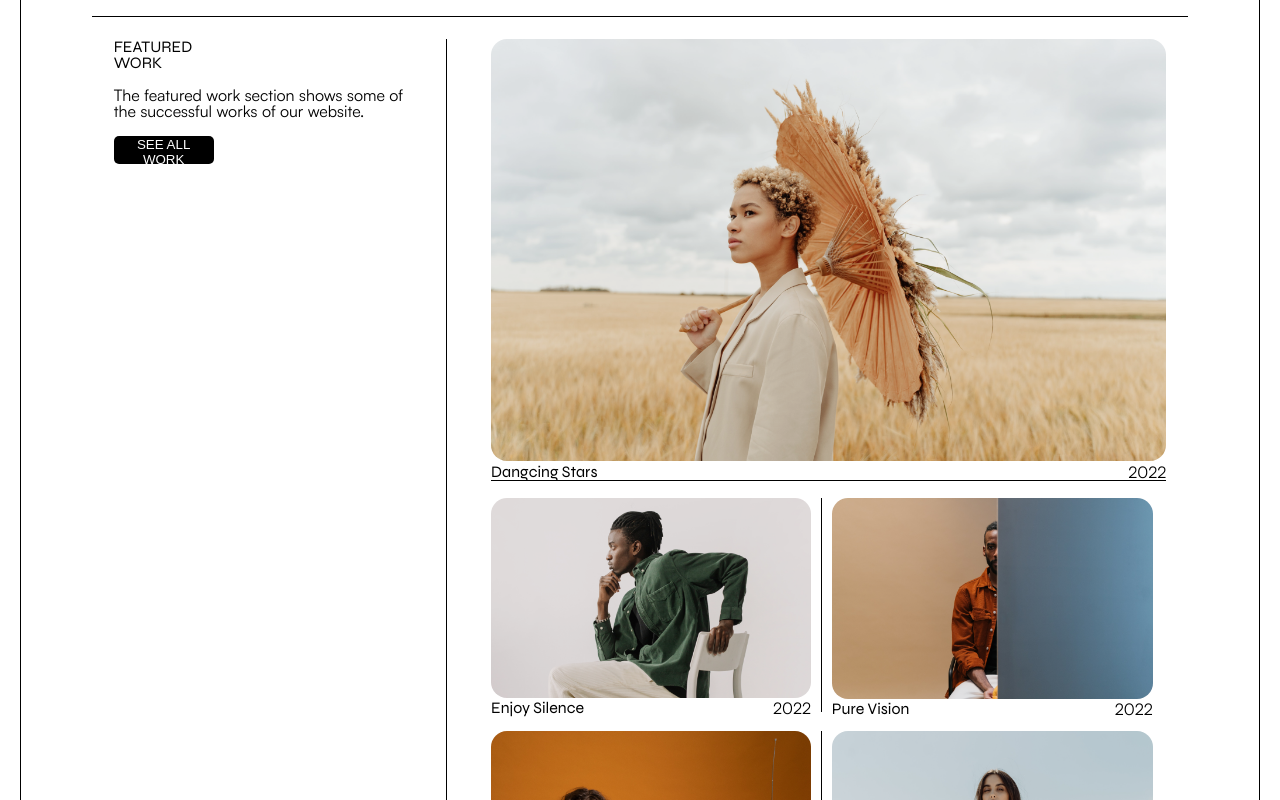
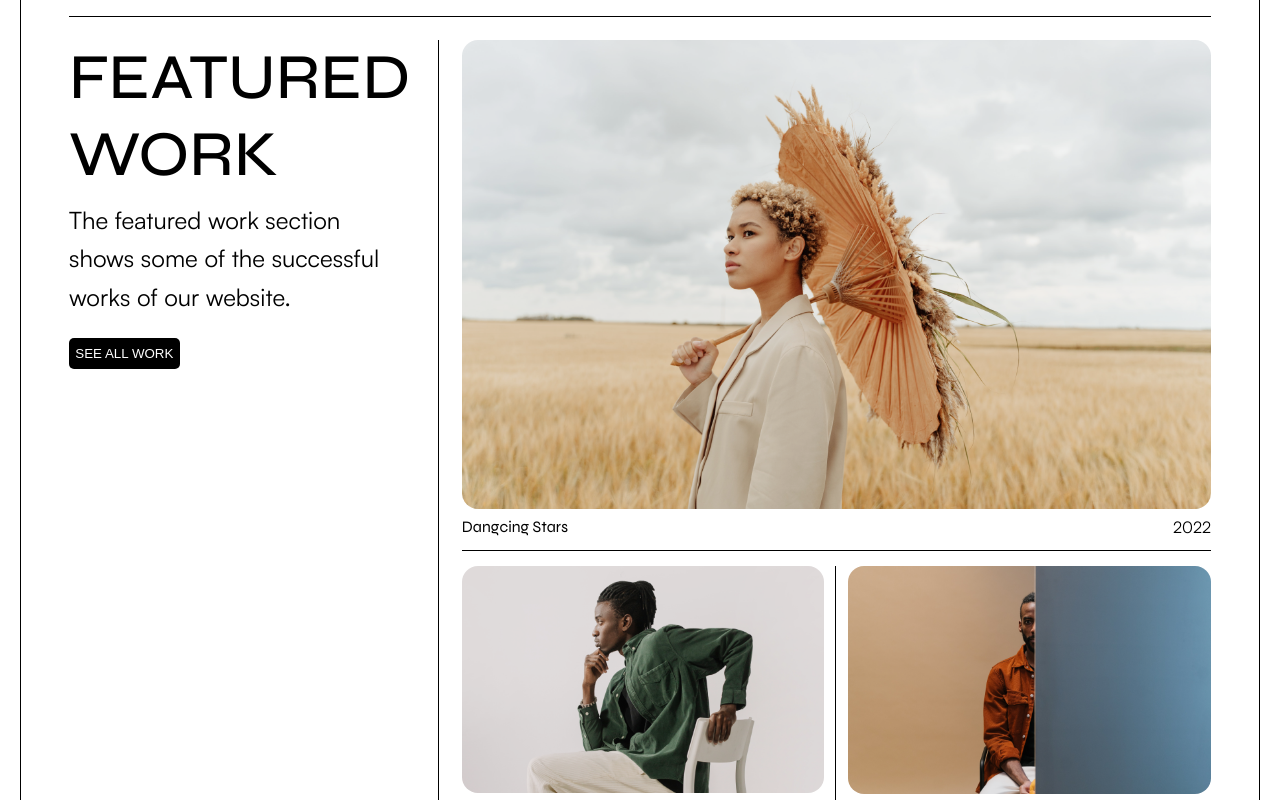
Before and after one commit to taodemy/website, a Next.js app: page / in a window 1280 px wide. Shown: the part 2040-2840 px from the top of the page. Built offline with nearby package versions, Linux system fonts and the light colour scheme.

Commit message:
css adjustment

```diff
--- a/components/FeaturedWorkSection.tsx
+++ b/components/FeaturedWorkSection.tsx
@@ -1,16 +1,15 @@
-import { Inter } from "@next/font/google";
 import Picturedbox from "./Picturedbox";
-import styles from "../styles/featured_work.module.css";
+import styles from "../styles/FeaturedWork.module.css";
 import { textFont, titleFont } from "../pages/_app";
 
 export default function Home() {
   return (
     <div className={styles["featured-work"]}>
       <div className={styles["featured-work__left-container"]}>
-        <h1 className={`${titleFont.className} heading-h1-uppercase`}>
+        <h1 className={`${titleFont.className} global__heading-h1 `}>
           FEATURED <br /> WORK
         </h1>
-        <p className={`${textFont.className} text-large`}>
+        <p className={`${textFont.className} global__text--large`}>
           The featured work section shows some of the successful works of our website.
         </p>
         <button className={styles["featured-work__btn"]}>SEE ALL WORK</button>
--- a/components/Picturedbox.tsx
+++ b/components/Picturedbox.tsx
@@ -1,4 +1,4 @@
-import styles from "@/styles/featured_work.module.css";
+import styles from "@/styles/FeaturedWork.module.css";
 import { textFont, titleFont } from "../pages/_app";
 
 interface MyProps {
--- a/styles/featured_work.module.css
+++ b/styles/FeaturedWork.module.css
@@ -1,5 +1,5 @@
 .featured-work {
-  margin: 2%;
+  margin-top: 2%;
   display: flex;
   border-bottom: #000000 solid 1px;
   border-top: #000000 solid 1px;
@@ -7,25 +7,35 @@
 
 .featured-work__left-container {
   width: 33%;
-  margin: 2%;
+  margin-right: 2%;
+  margin-bottom: 2%;
+  margin-top: 2%;
   border-right: 1px solid #000000;
 }
 
+.featured-work__left-container h1 {
+  font-weight: 500;
+}
+
 .featured-work__left-container p {
-  margin-top: 5%;
-  margin-bottom: 5%;
-  margin-right: 5%;
+ margin-top: 2%;
+ margin-right: 15%;
+}
+
+.featured-work__big-img p {
+  margin-top: 1%;
+  margin-bottom: 2%;
 }
 
 .featured-work__right-container {
-  margin: 2%;
+  margin-top: 2%;
   width: 67%;
 }
 
 .featured-work__right-container-bottom {
   display: grid;
-  grid-template-columns: 49% 49%;
-  grid-template-rows: 49% 49%;
+  grid-template-columns: 50% 50%;
+  grid-template-rows: 50% 50%;
   margin-top: 1%;
 }
 
@@ -40,14 +50,17 @@
 }
 
 .picturedbox_img-box {
-  margin-top: 3%;
+  margin-top: 2%;
   padding-left: 3%;
+}
+
+.picturedbox_img-box p {
+  margin-top: 1%;
 }
 
 .picturedbox_img-box--border {
   border-right: #000000 solid 1px;
   padding-right: 3%;
-  margin-top: 3%;
   margin-bottom: 3%;
   padding-left: 0;
 }
@@ -60,6 +73,7 @@
 }
 
 .featured-work__btn {
+  margin-top: 6%;
   width: 30%;
   height: 3%;
   background-color: black;
```
Also changed, not shown: 1 other file (tests, documents, lock files or other folders).
